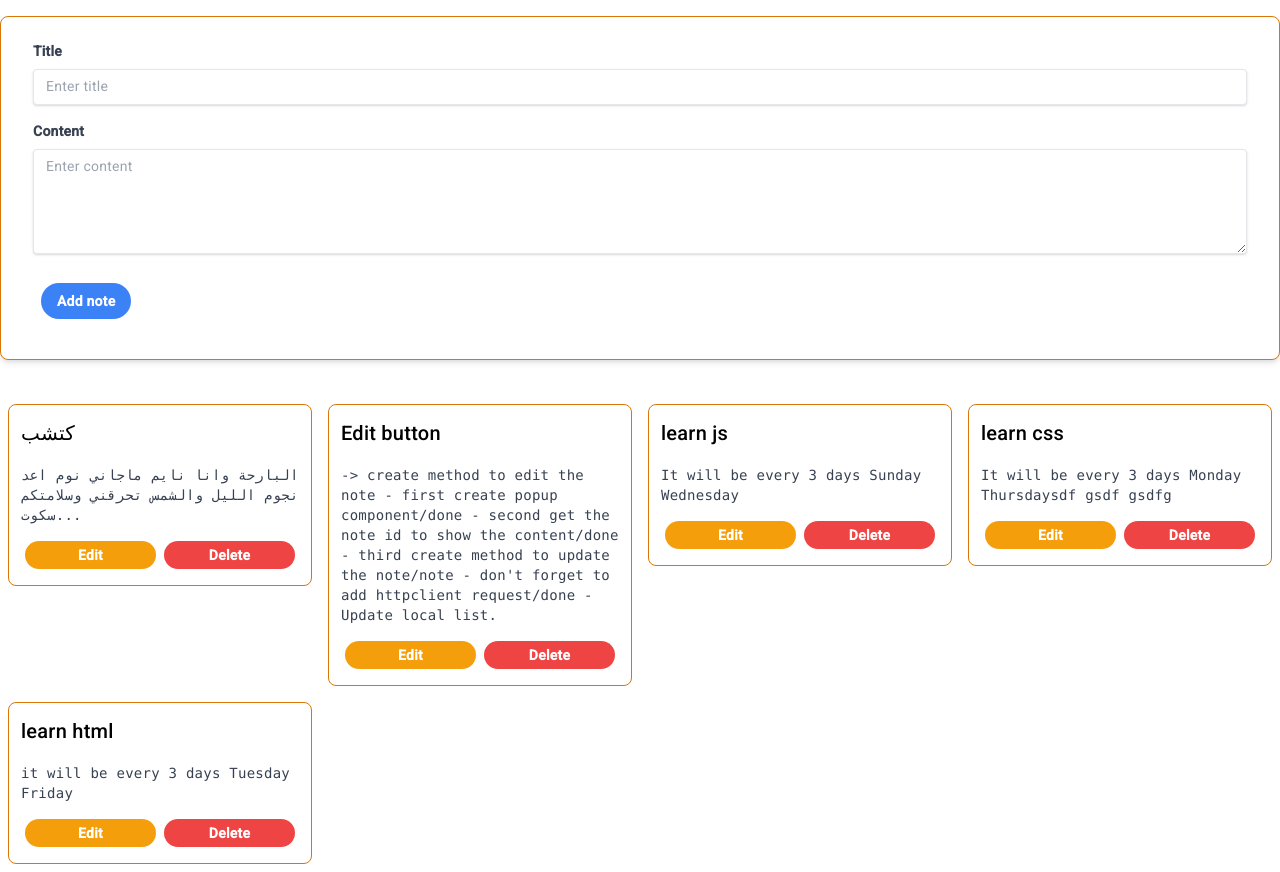
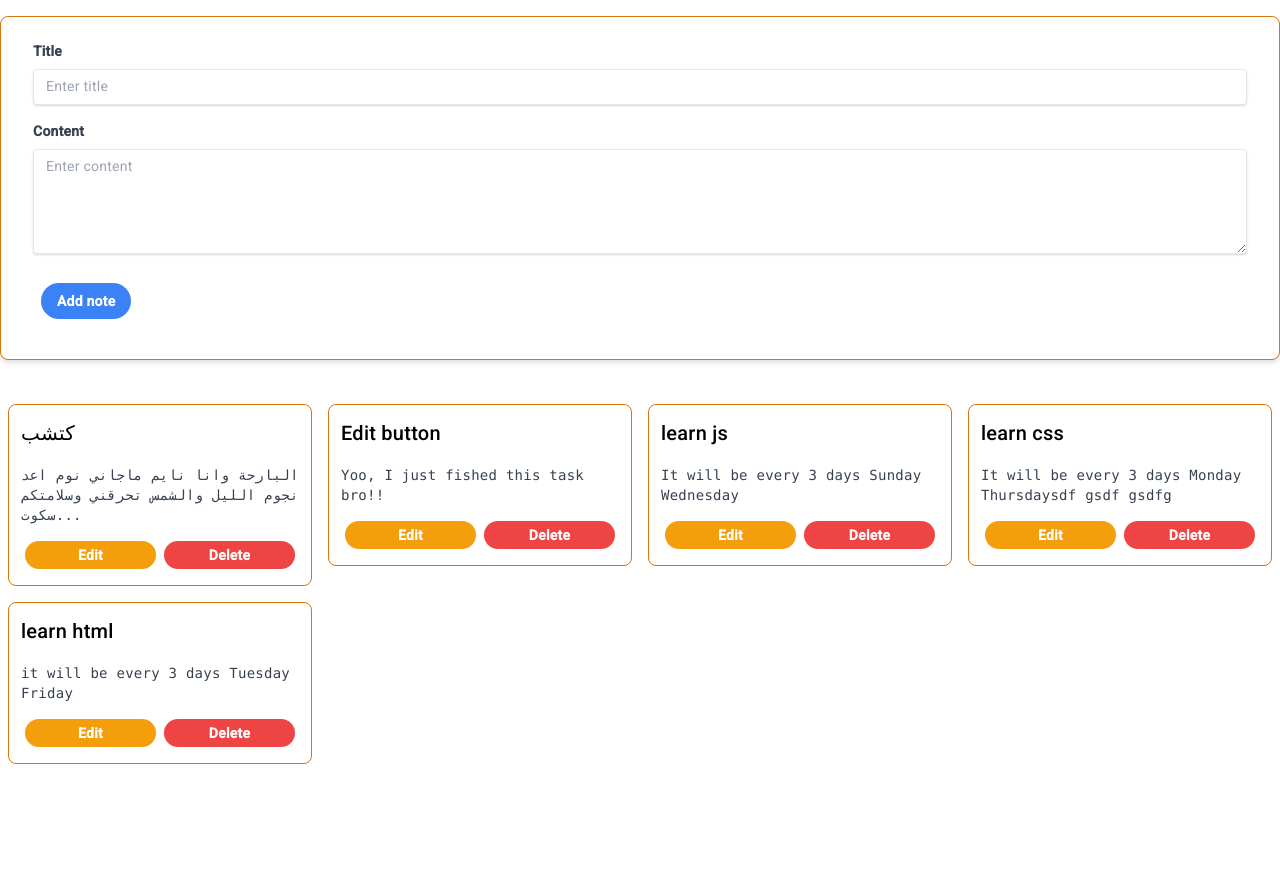
Before and after one commit to BashmailOmar/Angular-Notes-App, an Angular app: page / in a window 1280 px wide. After the commit the page ends 816 px from the top, so only its background shows below. Built offline with nearby package versions, Linux system fonts and the light colour scheme; data requests are answered from the project's data file.

Commit message:
Fixing when I click on cancel button it update the data bruuhgit add .

```diff
--- a/db.json
+++ b/db.json
@@ -7,7 +7,7 @@
     },
     {
       "title": "Edit button ",
-      "content": "-> create method to edit the note\n- first create popup component/done\n- second get the note id to show the content/done\n- third create method to update the note/note\n- don't forget to add httpclient request/done\n- Update local list.",
+      "content": "Yoo, I just fished this task bro!!",
       "id": 22
     },
     {
--- a/src/app/edit-pop-up/edit-pop-up.component.ts
+++ b/src/app/edit-pop-up/edit-pop-up.component.ts
@@ -14,11 +14,14 @@ export class EditPopUpComponent {
   }
 
   editNotesFormData(data: any) {
-    data.id = this.injectedData.id;
-    this.notesDataService.updateNote(data).subscribe((response: any) => {
-      console.log(response.id);
-      this.dialogRef.close({data:this.isCancel});
-    });
+    if (!this.isCancel) {
+      data.id = this.injectedData.id;
+      this.notesDataService.updateNote(data).subscribe((response: any) => {
+        console.log(response.id);
+        this.dialogRef.close({ data: this.isCancel });
+      });
+    }
+    this.dialogRef.close({ data: this.isCancel });
   }
 
   closeEditDialog() {
```
